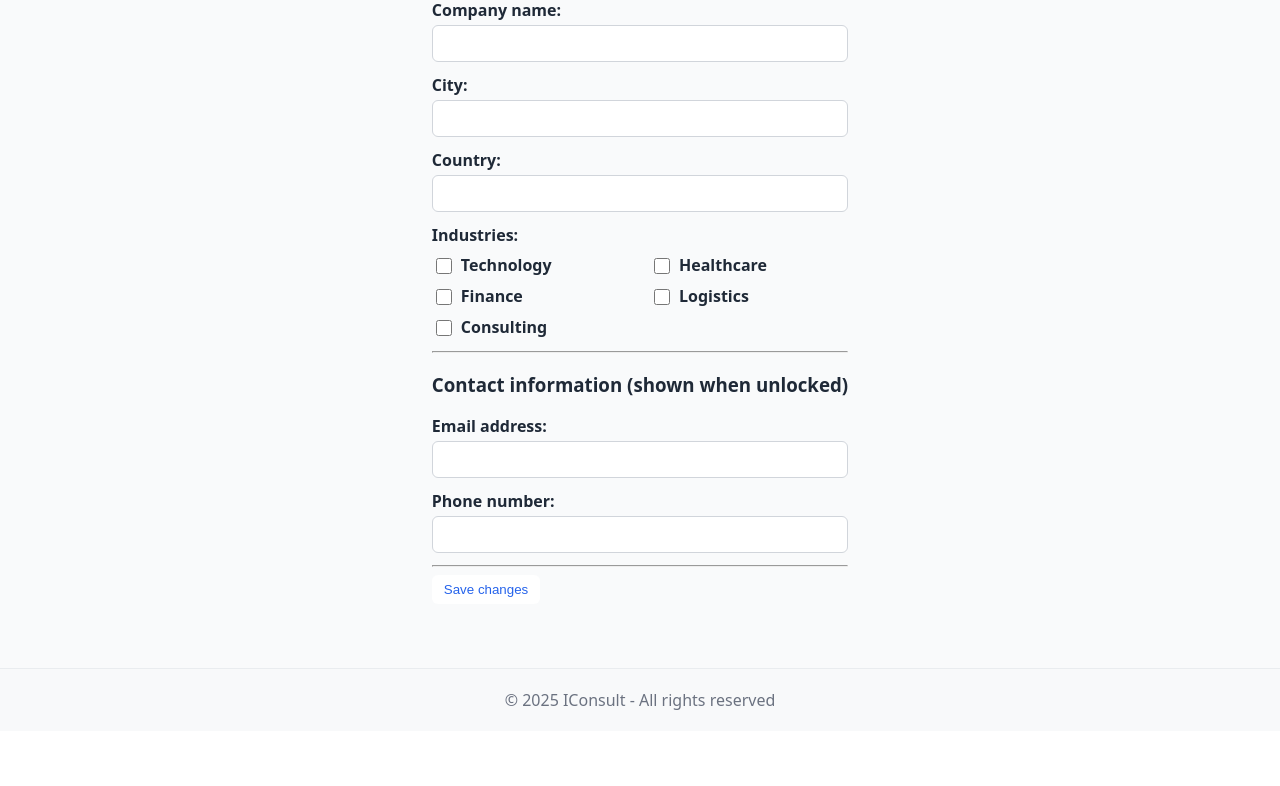
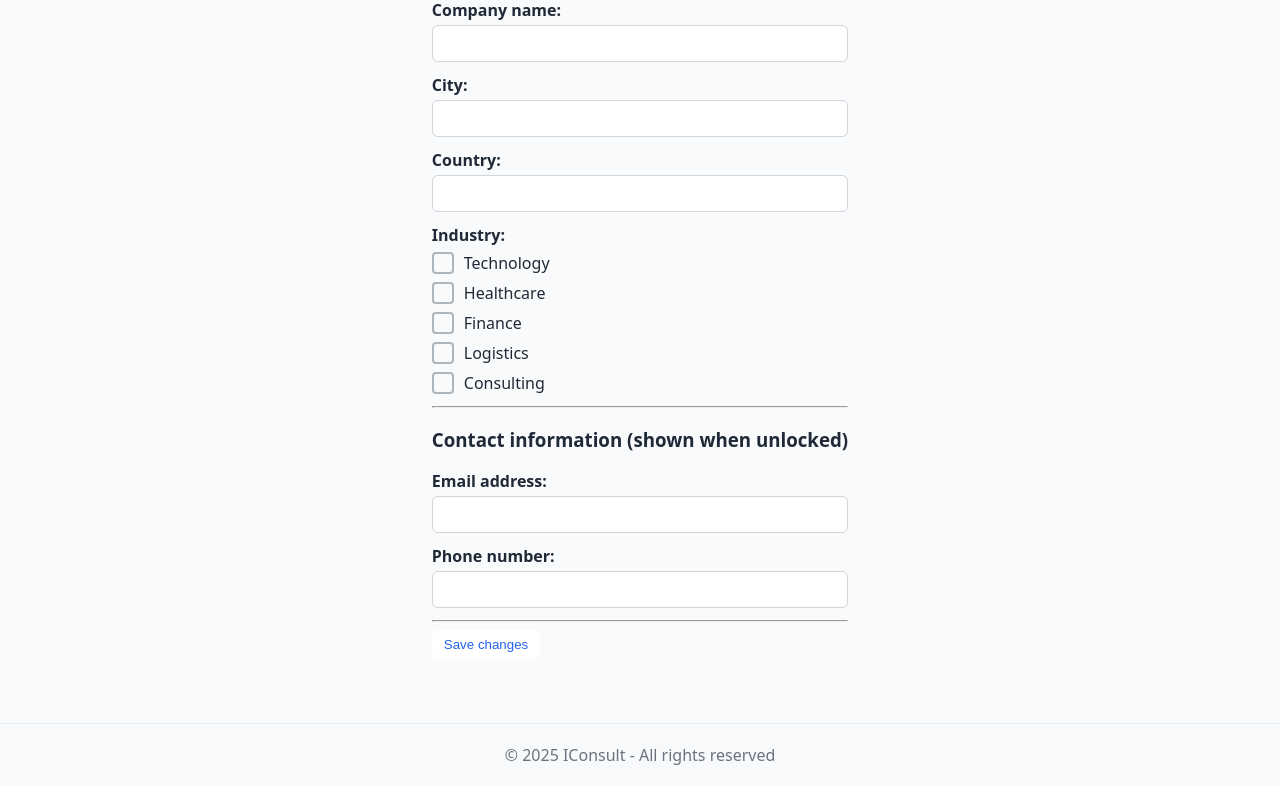
Before and after one commit to A-D-DBS-application/web-application-2025-group-21, a Flask app: template app/templates/edit_company_profile.html in a window 1280 px wide. Shown: the part 179-965 px from the top of the page. Before the commit the page ends 889 px from the top, so only its background shows below. Run offline with Flask 3, Linux system fonts and the light colour scheme; the template is opened without the code that fills it, so the values that code supplies are empty; parts of the project's set-up code (start-up, migrations or seed data) failed here and were passed over.

Commit message:
normalized

```diff
--- a/app/routes.py
+++ b/app/routes.py
@@ -1159,8 +1159,9 @@ def edit_company_profile():
             company.phone_number = request.form.get("phone_number")
 
             # Industries opslaan als één string
-            selected = request.form.getlist("industries")
-            company.industries = ", ".join(selected)
+            selected = request.form.get("industry")  # 1 value
+            company.industries = selected or None
+
             db.add(company)
 
             db.commit()
--- a/app/templates/edit_company_profile.html
+++ b/app/templates/edit_company_profile.html
@@ -11,53 +11,46 @@
         <!-- COMPANY NAME -->
         <label class="field-label">
             Company name:
-            <input
-                type="text"
+            <input type="text"
                    id="company_name"
                    name="company_name"
                    value="{{ company.company_name_masked or '' }}"
-                required
-            >
+                   required>
         </label>
 
         <!-- CITY -->
         <label class="field-label">
             City:
-            <input
-                type="text"
+            <input type="text"
                    id="location_city"
                    name="location_city"
-                value="{{ company.location_city or '' }}"
-            >
+                   value="{{ company.location_city or '' }}">
         </label>
 
         <!-- COUNTRY -->
         <label class="field-label">
             Country:
-            <input
-                type="text"
+            <input type="text"
                    id="country"
                    name="country"
-                value="{{ company.country or '' }}"
-            >
+                   value="{{ company.country or '' }}">
         </label>
 
-        <!-- INDUSTRIES -->
+        <!-- INDUSTRY (radio, checkbox look) -->
         <label class="field-label">
-            Industries:
+            Industry:
 
-            {% set selected = (company.industries or "").split(", ") %}
+            {% set selected = (company.industries or "").split(", ")[0] %}
 
             <div class="industry-options">
                 {% for option in ["Technology", "Healthcare", "Finance", "Logistics", "Consulting"] %}
-                    <label class="industry-item">
-                        <input
-                            type="checkbox"
-                            name="industries"
+                    <label class="industry-box">
+                        <input type="radio"
+                               name="industry"
                                value="{{ option }}"
-                            {% if option in selected %}checked{% endif %}
-                        >
-                        {{ option }}
+                               {% if option == selected %}checked{% endif %}>
+                        <span class="custom-box"></span>
+                        <span class="industry-text">{{ option }}</span>
                     </label>
                 {% endfor %}
             </div>
@@ -67,26 +60,20 @@
 
         <h3>Contact information (shown when unlocked)</h3>
 
-        <!-- EMAIL -->
         <label class="field-label">
             Email address:
-            <input
-                type="email"
+            <input type="email"
                    id="contact_email"
                    name="contact_email"
-                value="{{ company.contact_email or '' }}"
-            >
+                   value="{{ company.contact_email or '' }}">
         </label>
 
-        <!-- PHONE -->
         <label class="field-label">
             Phone number:
-            <input
-                type="tel"
+            <input type="tel"
                    id="phone_number"
                    name="phone_number"
-                value="{{ company.phone_number or '' }}"
-            >
+                   value="{{ company.phone_number or '' }}">
         </label>
 
         <hr>
@@ -94,122 +81,68 @@
         <button class="btn" type="submit">Save changes</button>
     </form>
 
-    <!-- BLUE FIELD HELPER POPUP (zonder JS) -->
-    <div id="field-helper" class="field-helper">
-        <div class="field-helper-title">
-            <span>Field guide</span>
-        </div>
-        <div class="field-helper-text">
-            <p class="help help-default">
-                Click a field to get instructions.
-            </p>
-            <p class="help help-company_name">
-                Use your official company or brand name. This is shown to consultants once they unlock your jobs.
-            </p>
-            <p class="help help-location_city">
-                Enter the city where your main office or hiring location is.
-            </p>
-            <p class="help help-country">
-                Enter the country in which this office or hiring location is based. This helps consultants filter and match.
-            </p>
-            <p class="help help-contact_email">
-                This email is shared with consultants after they unlock your job posts. Use an inbox that is actively monitored.
-            </p>
-            <p class="help help-phone_number">
-                A direct phone number can increase trust and response speed once you start collaborating, and will be made available once you are unlocked by a consultant.
-            </p>
-        </div>
-    </div>
-
 </div>
 
 <style>
-/* wrapper zodat :has kan werken */
-.edit-company-page {
-    position: relative;
-}
-
-/* Form labels */
+/* Layout */
 .field-label {
     display: flex;
     flex-direction: column;
     margin-bottom: 0.75rem;
 }
+
 .field-label input {
     margin-top: 4px;
 }
 
-/* Blauwe popup rechtsonder */
-.field-helper {
-    position: fixed;
-    right: 20px;
-    bottom: 20px;
-    max-width: 320px;
-    background: #0d6efd;          /* blauw */
-    color: #fff;
-    padding: 12px 16px;
-    border-radius: 8px;
-    box-shadow: 0 4px 18px rgba(0,0,0,0.2);
-    font-size: 0.9rem;
-    opacity: 0;
-    pointer-events: none;
-    transform: translateY(10px);
-    transition: opacity 0.2s ease, transform 0.2s ease;
+/* Industry selector */
+.industry-options {
+    margin-top: 6px;
+    display: flex;
+    flex-direction: column;
+    gap: 8px;
 }
 
-/* Header in popup */
-.field-helper-title {
-    font-weight: 600;
-    margin-bottom: 4px;
-}
-
-/* Alle teksten verbergen, behalve default */
-.field-helper .help {
-    display: none;
-}
-.field-helper .help-default {
-    display: block;
-}
-
-/* Popup pas tonen zodra een relevant veld focus heeft */
-.edit-company-page:has(
-    #company_name:focus,
-    #location_city:focus,
-    #country:focus,
-    #contact_email:focus,
-    #phone_number:focus
-) .field-helper {
-    opacity: 1;
-    pointer-events: auto;
-    transform: translateY(0);
-}
-
-/* Default-text verbergen zodra één van de velden focus heeft */
-.edit-company-page:has(
-    #company_name:focus,
-    #location_city:focus,
-    #country:focus,
-    #contact_email:focus,
-    #phone_number:focus
-) .field-helper .help-default {
+/* Hide real radio */
+.industry-box input {
     display: none;
 }
 
-/* Per veld de juiste tekst tonen */
-.edit-company-page:has(#company_name:focus) .field-helper .help-company_name {
-    display: block;
+/* Box wrapper */
+.industry-box {
+    display: flex;
+    align-items: center;
+    gap: 10px;
+    cursor: pointer;
 }
-.edit-company-page:has(#location_city:focus) .field-helper .help-location_city {
-    display: block;
+
+/* Fake checkbox */
+.custom-box {
+    width: 18px;
+    height: 18px;
+    border: 2px solid #adb5bd;
+    border-radius: 4px; /* square = checkbox look */
+    display: inline-flex;
+    align-items: center;
+    justify-content: center;
+    transition: all 0.15s ease;
 }
-.edit-company-page:has(#country:focus) .field-helper .help-country {
-    display: block;
+
+/* Checked state */
+.industry-box input:checked + .custom-box {
+    background: #0d6efd;
+    border-color: #0d6efd;
 }
-.edit-company-page:has(#contact_email:focus) .field-helper .help-contact_email {
-    display: block;
+
+.industry-box input:checked + .custom-box::after {
+    content: "✓";
+    color: white;
+    font-size: 12px;
+    font-weight: 700;
 }
-.edit-company-page:has(#phone_number:focus) .field-helper .help-phone_number {
-    display: block;
+
+.industry-text {
+    font-weight: 500;
 }
 </style>
 
```
Lines whose indentation alone changed are shown as unchanged.
